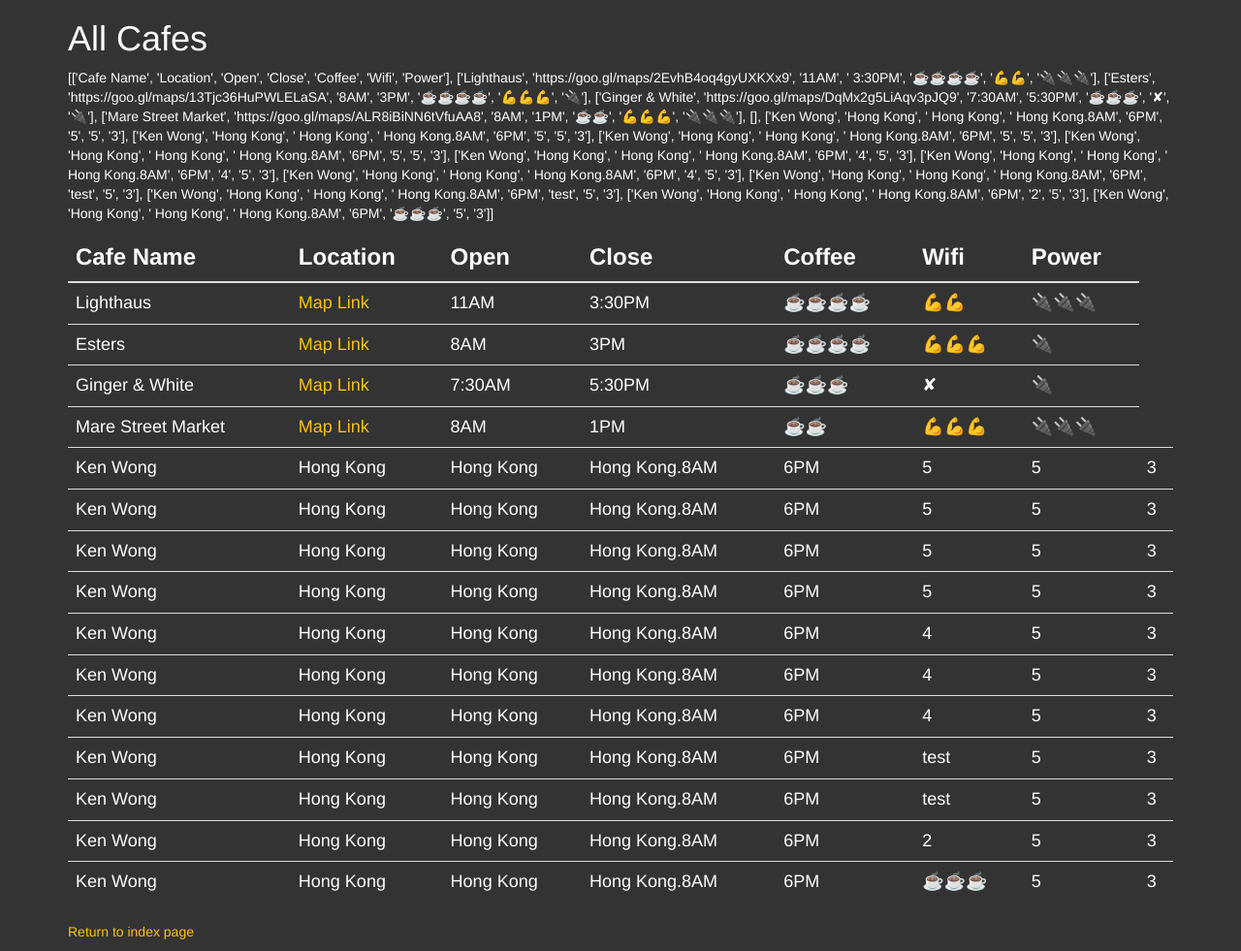
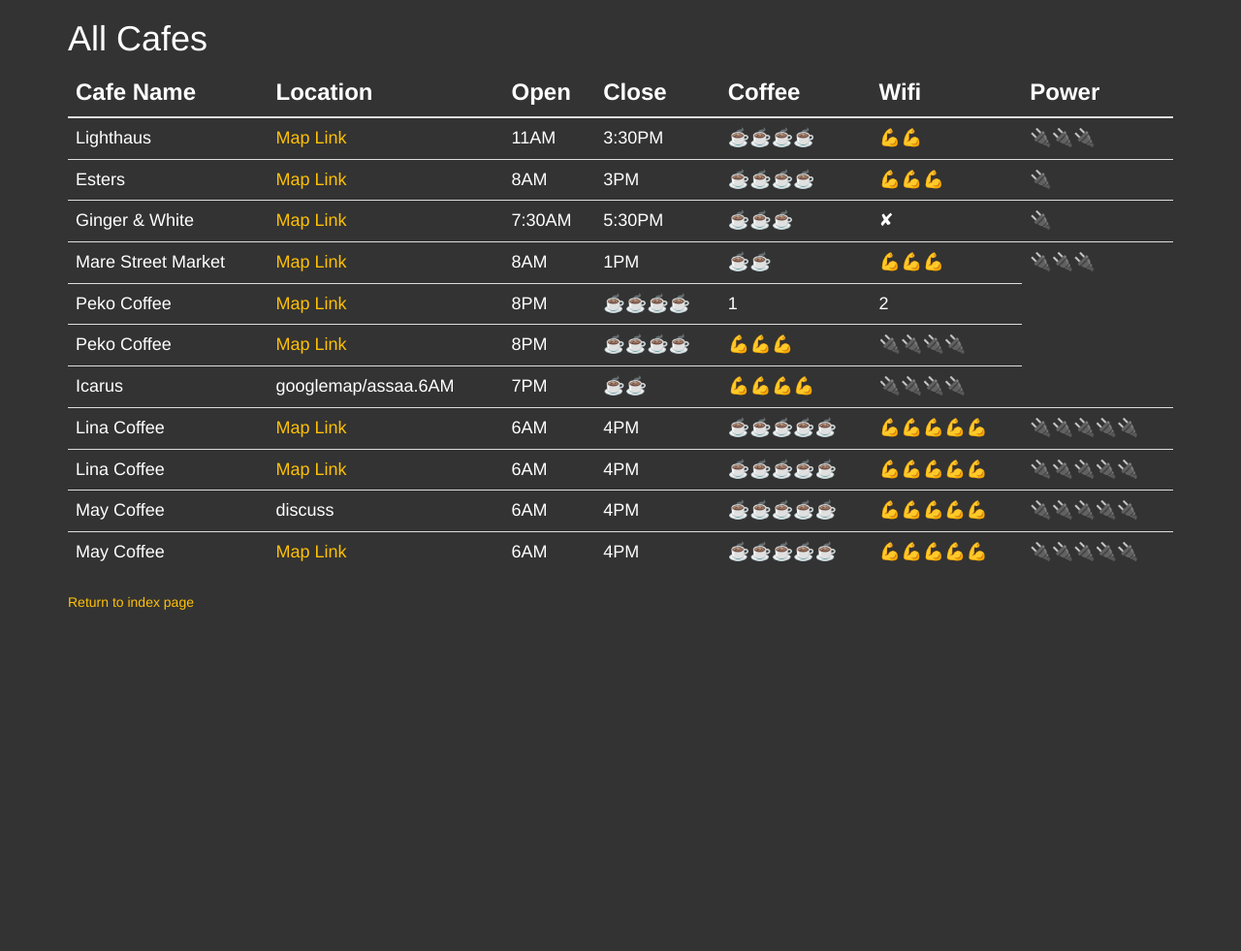
Before and after one commit to kamiklza/coffee-and-wifi, a Flask app: page /cafes in a window 1280 px wide. Shown: the whole page at 97% size. After the commit the page ends 629 px from the top, so only its background shows below. Run offline with Flask 2, Linux system fonts and the light colour scheme; some libraries are stand-ins or nearby versions.

Commit message:
final commit

```diff
--- a/cafe-data.csv
+++ b/cafe-data.csv
@@ -3,15 +3,10 @@ Lighthaus,https://goo.gl/maps/2EvhB4oq4gyUXKXx9,11AM, 3:30PM,☕☕☕☕️,
 Esters,https://goo.gl/maps/13Tjc36HuPWLELaSA,8AM,3PM,☕☕☕☕,💪💪💪,🔌
 Ginger & White,https://goo.gl/maps/DqMx2g5LiAqv3pJQ9,7:30AM,5:30PM,☕☕☕,✘,🔌
 Mare Street Market,https://goo.gl/maps/ALR8iBiNN6tVfuAA8,8AM,1PM,☕☕,💪💪💪,🔌🔌🔌
-
-Ken Wong,Hong Kong, Hong Kong, Hong Kong.8AM,6PM,5,5,3
-Ken Wong,Hong Kong, Hong Kong, Hong Kong.8AM,6PM,5,5,3
-Ken Wong,Hong Kong, Hong Kong, Hong Kong.8AM,6PM,5,5,3
-Ken Wong,Hong Kong, Hong Kong, Hong Kong.8AM,6PM,5,5,3
-Ken Wong,Hong Kong, Hong Kong, Hong Kong.8AM,6PM,4,5,3
-Ken Wong,Hong Kong, Hong Kong, Hong Kong.8AM,6PM,4,5,3
-Ken Wong,Hong Kong, Hong Kong, Hong Kong.8AM,6PM,4,5,3
-Ken Wong,Hong Kong, Hong Kong, Hong Kong.8AM,6PM,test,5,3
-Ken Wong,Hong Kong, Hong Kong, Hong Kong.8AM,6PM,test,5,3
-Ken Wong,Hong Kong, Hong Kong, Hong Kong.8AM,6PM,2,5,3
-Ken Wong,Hong Kong, Hong Kong, Hong Kong.8AM,6PM,☕☕☕,5,3
+Peko Coffee,http://google.com.7AM,8PM,☕☕☕☕,1,2
+Peko Coffee,http://google.com.7AM,8PM,☕☕☕☕,💪💪💪,🔌🔌🔌🔌
+Icarus,googlemap/assaa.6AM,7PM,☕☕,💪💪💪💪,🔌🔌🔌🔌
+Lina Coffee,http://discuss.com.hk,6AM,4PM,☕☕☕☕☕,💪💪💪💪💪,🔌🔌🔌🔌🔌
+Lina Coffee,http://discuss.com.hk,6AM,4PM,☕☕☕☕☕,💪💪💪💪💪,🔌🔌🔌🔌🔌
+May Coffee,discuss,6AM,4PM,☕☕☕☕☕,💪💪💪💪💪,🔌🔌🔌🔌🔌
+May Coffee,http://discuss.com,6AM,4PM,☕☕☕☕☕,💪💪💪💪💪,🔌🔌🔌🔌🔌
--- a/main.py
+++ b/main.py
@@ -2,7 +2,7 @@ from flask import Flask, render_template, request
 from flask_bootstrap import Bootstrap
 from flask_wtf import FlaskForm
 from wtforms import StringField, SubmitField, SelectField
-from wtforms.validators import DataRequired
+from wtforms.validators import DataRequired, URL
 import csv
 
 
@@ -12,20 +12,20 @@ Bootstrap(app)
 
 
 
-coffee_quality = ["☕", "☕☕", "☕☕☕", "☕☕☕☕", "☕☕☕☕☕"]
-wifi_quality = ["💪", "💪💪", "💪💪💪", "💪💪💪💪", "💪💪💪💪💪"]
-power_supply = ["🔌", "🔌🔌", "🔌🔌🔌", "🔌🔌🔌🔌", "🔌🔌🔌🔌🔌"]
+coffee = ["☕", "☕☕", "☕☕☕", "☕☕☕☕", "☕☕☕☕☕"]
+wifi = ["💪", "💪💪", "💪💪💪", "💪💪💪💪", "💪💪💪💪💪"]
+power = ["🔌", "🔌🔌", "🔌🔌🔌", "🔌🔌🔌🔌", "🔌🔌🔌🔌🔌"]
 
 
 
 class CafeForm(FlaskForm):
     cafe = StringField('Cafe name', validators=[DataRequired()])
-    location = StringField('Cafe Location', validators=[DataRequired()])
+    location = StringField('Cafe Location', validators=[DataRequired(), URL()])
     opening_time = StringField('Opening Time e.g 8AM', validators=[DataRequired()])
     closing_time = StringField('Closing Time e.g 6PM', validators=[DataRequired()])
-    coffee_rating = SelectField('Coffee Rating', choices=[(1, coffee_quality[0]), (2, coffee_quality[1]), (coffee_quality[2], coffee_quality[2]), (4, coffee_quality[3]), (5, coffee_quality[4])])
-    wifi_signal = StringField('Wifi Signal', validators=[DataRequired()])
-    power_socket = StringField('Power Socket Available', validators=[DataRequired()])
+    coffee_rating = SelectField('Coffee Rating', choices=[(coffee[0], coffee[0]), (coffee[1], coffee[1]), (coffee[2], coffee[2]), (coffee[3], coffee[3]), (coffee[4], coffee[4])], validators=[DataRequired()])
+    wifi_signal = SelectField('Wifi Rating', choices=[(wifi[0], wifi[0]), (wifi[1], wifi[1]), (wifi[2], wifi[2]), (wifi[3], wifi[3]), (wifi[4], wifi[4])], validators=[DataRequired()])
+    power_socket = SelectField('Power Rating', choices=[(power[0], power[0]), (power[1], power[1]), (power[2], power[2]), (power[3], power[3]), (power[4], power[4])], validators=[DataRequired()])
     submit = SubmitField('Submit')
 
 # Exercise:
@@ -48,7 +48,7 @@ def add_cafe():
     form = CafeForm()
     if form.validate_on_submit() and request.method == "POST":
         with open('cafe-data.csv', 'a', encoding='utf-8') as csv_file:
-            csv_file.write(f"\n{form.cafe.data},{form.location.data}.{form.opening_time.data},{form.closing_time.data},"
+            csv_file.write(f"\n{form.cafe.data},{form.location.data},{form.opening_time.data},{form.closing_time.data},"
                            f"{form.coffee_rating.data},{form.wifi_signal.data},{form.power_socket.data}")
     # Exercise:
     # Make the form write a new row into cafe-data.csv
--- a/static/css/styles.css
+++ b/static/css/styles.css
@@ -23,3 +23,8 @@ a {
     margin-top: 20px;
     padding-top: 20px;
 }
+
+
+.nav-btn {
+  margin: 20px;
+}
--- a/templates/add.html
+++ b/templates/add.html
@@ -17,7 +17,7 @@
 
       {{ wtf.quick_form(form, novalidate=True) }}
 
-	  <p class="space-above"><a href="#">See all cafes</a></p>
+	  <p class="space-above"><a href="{{ url_for('cafes') }}">See all cafes</a></p>
 
     </div>
   </div>
--- a/templates/cafes.html
+++ b/templates/cafes.html
@@ -14,9 +14,6 @@
     <div class="col-sm-12">
 
       <h1>All Cafes</h1>
-
-      <p>{{cafes}}</p>
-
       <table class="table table-dark">
         <thead>
           <tr class="h3">
@@ -40,7 +37,7 @@
         </tbody>
       </table>
 
-      <p><a href="#">Return to index page</a></p>
+      <p><a href="{{ url_for('home') }}">Return to index page</a></p>
 
     </div>
   </div>
--- a/templates/index.html
+++ b/templates/index.html
@@ -14,7 +14,8 @@
   <p class="lead">Want to work in a cafe but need power and wifi?</p>
   <hr class="my-4">
   <p>You've found the right place! Checkout my collection of cafes with data on power socket availability, wifi speed and coffee quality.</p>
-  <a class="btn btn-warning btn-lg" href="{{ url_for('cafes') }}" role="button">Show Me!</a>
+  <a class="btn btn-warning btn-lg nav-btn" href="{{ url_for('cafes') }}" role="button">Show Me!</a>
+  <a class="btn btn-warning btn-lg nav-btn" href="{{ url_for('add_cafe') }}" role="button">Add Coffee Shop</a>
 </div>
     </div>
 
```
